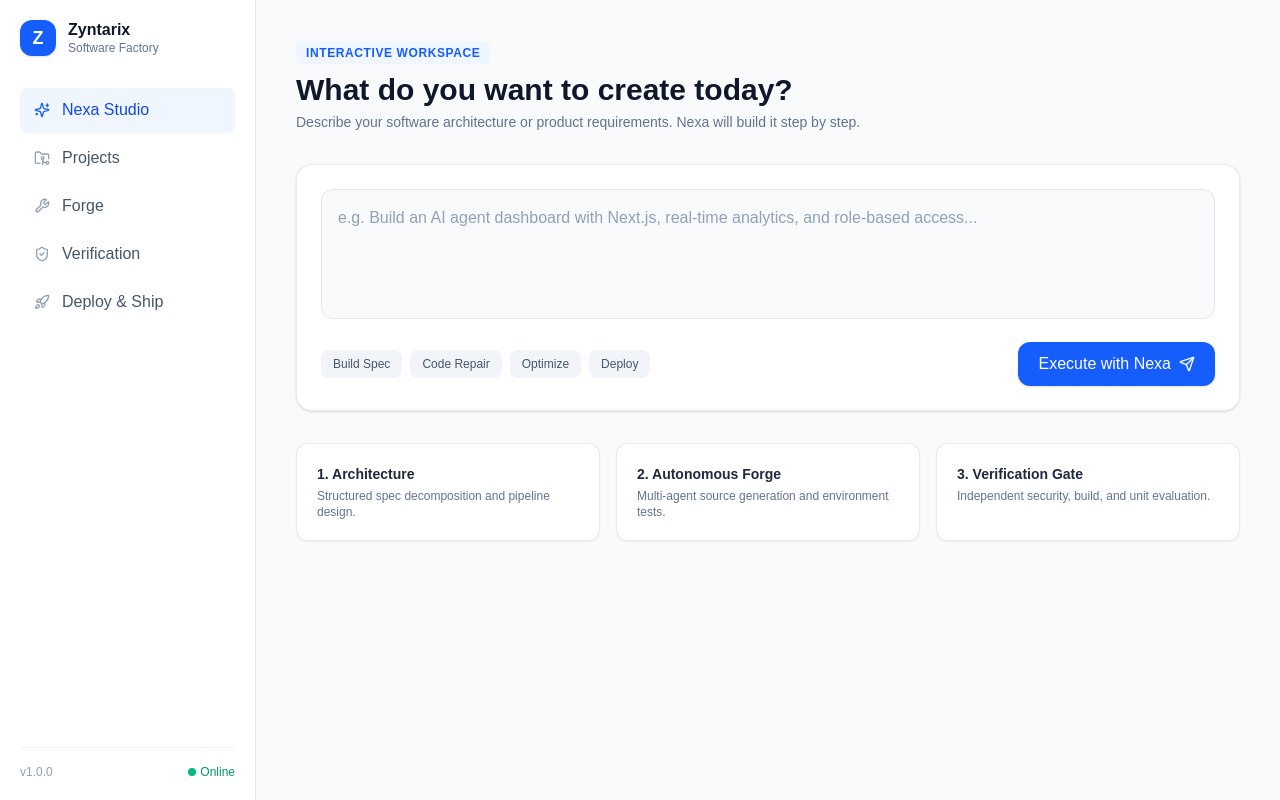
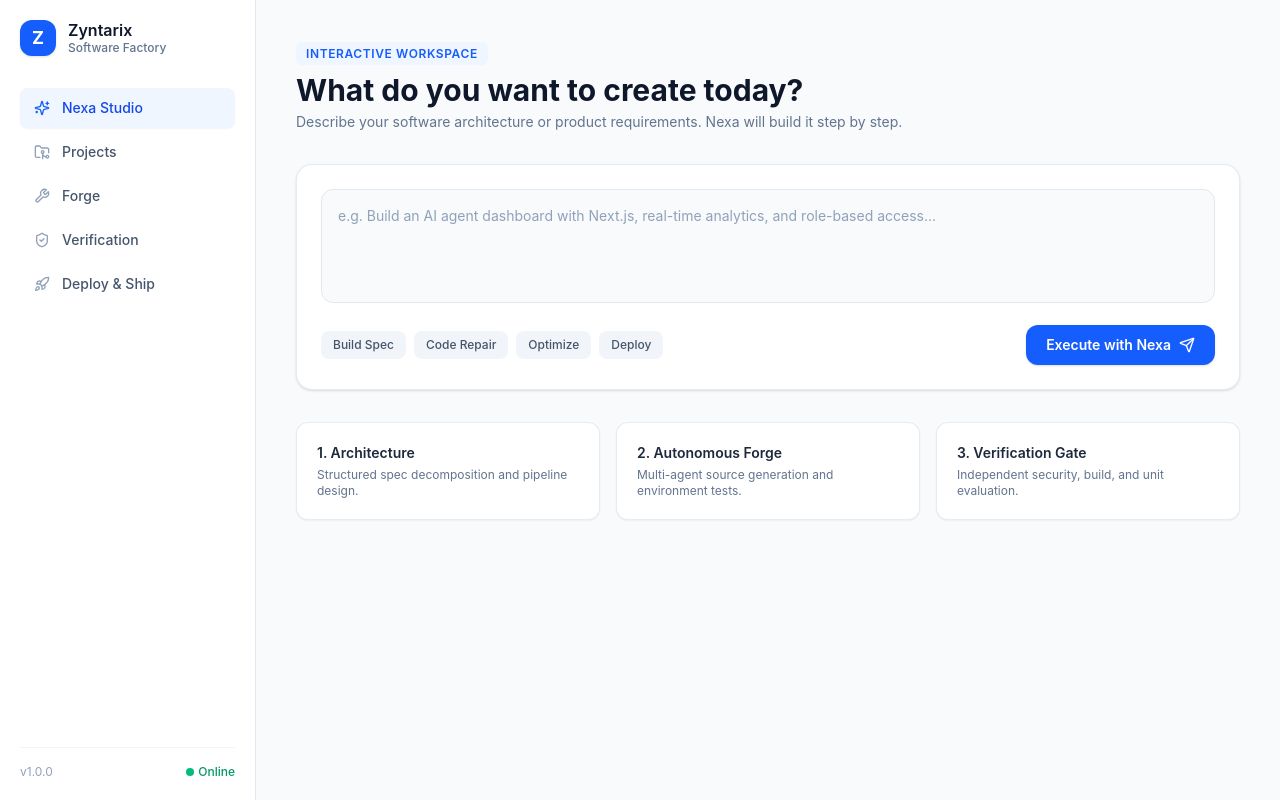
Before and after one commit to zyntarixofficial-sketch/zyntarix-core, a Next.js app: page / in a window 1280 px wide. Built offline with nearby package versions, Linux system fonts and the light colour scheme.

Commit message:
Update CSS variables and body styles

```diff
--- a/src/app/globals.css
+++ b/src/app/globals.css
@@ -1,47 +1,20 @@
+
 @import "tailwindcss";
 
 :root {
-  --background: #07090d;
-  --foreground: #f5f7fa;
-  --muted: #8b93a3;
-  --border: #1d2330;
-  --panel: #0d1118;
-  --primary: #7c5cff;
-}
-
-* {
-  box-sizing: border-box;
-}
-
-html {
-  background: var(--background);
+  --background: #f8fafc;
+  --foreground: #0f172a;
+  --muted: #64748b;
+  --border: #e2e8f0;
+  --card: #ffffff;
+  --primary: #2563eb;
+  --primary-hover: #1d4ed8;
 }
 
 body {
+  background-color: var(--background);
+  color: var(--foreground);
+  font-family: -apple-system, BlinkMacSystemFont, "Segoe UI", Roboto, sans-serif;
   margin: 0;
-  min-height: 100vh;
-  background:
-    radial-gradient(
-      circle at 50% 0%,
-      rgba(124, 92, 255, 0.12),
-      transparent 35%
-    ),
-    #07090d;
-  color: var(--foreground);
-  font-family: Arial, Helvetica, sans-serif;
+  padding: 0;
 }
-
-button,
-input,
-textarea {
-  font: inherit;
-}
-
-button {
-  cursor: pointer;
-}
-
-a {
-  color: inherit;
-  text-decoration: none;
-}
```
